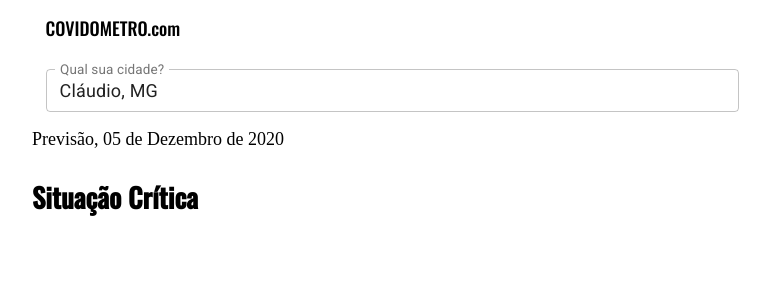
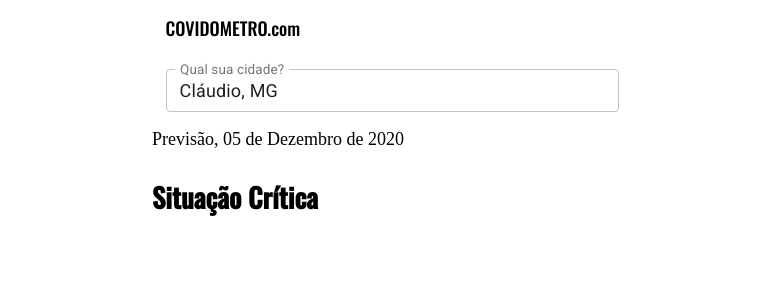
Before and after one commit to guimaferreira/covidometro, a Next.js app: page / in a window 1280 px wide. Shown: the top 300 px of the page, without its empty margins (248-1018 px from the left). Built offline with nearby package versions, Linux system fonts and the light colour scheme.

Commit message:
Changed layout max-width

```diff
--- a/components/Layout/Layout.module.sass
+++ b/components/Layout/Layout.module.sass
@@ -1,5 +1,5 @@
 .container
-    max-width: 720px
+    max-width: 480px
     margin: 0 auto
 
 .header
```
